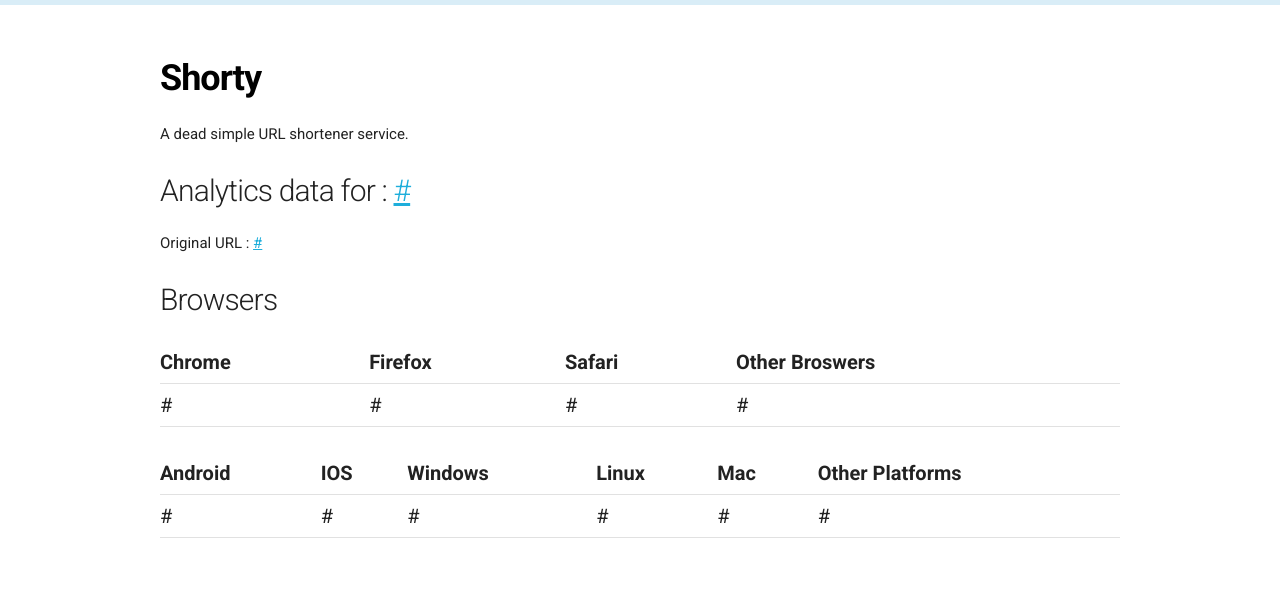
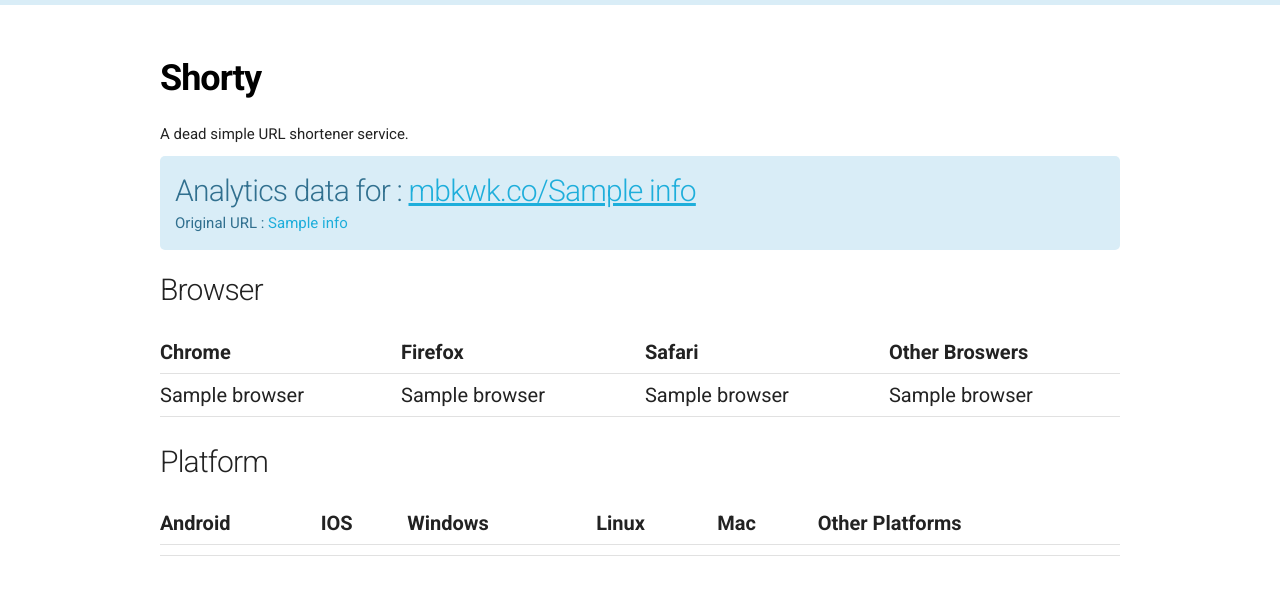
Before and after one commit to highoncarbs/shorty, a Flask app: template templates/data.html in a window 1280 px wide. Shown: the top 595 px of the page. Run offline with Flask 2, Linux system fonts and the light colour scheme; the template is opened without the code that fills it: most values are stand-ins (such as "Sample title", 1, 10 or a date in 2020); lists and menus that the app fills with data are empty; some libraries are stand-ins or nearby versions.

Commit message:
Data table , analytics fixed

```diff
--- a/app.py
+++ b/app.py
@@ -1,18 +1,15 @@
 #!/usr/bin/env python2.7
-# import sqlite3
+
 import sys
 import os
 
 # Flask Import
 from flask import Flask , request , redirect , render_template
-# from sqlite3 import OperationalError
 import MySQLdb
 # token gen import
 from check_encode import random_token
 from check_encode import url_check
-
-# WTFForm Imports
-
+from display_list import list_data
 from sql_table import *
 
 # Setting UTF-8 encoding
@@ -26,30 +23,12 @@
 app.config.from_object('config')
 shorty_host = "http://localhost:5454/"
 
-'''
-# FLask wtf init
-from flask_wtf import Form
-from wtforms import StringField
-from wtforms.validators import DataRequired
-
-class Search_tag(Form):
-	search_input = StringField('search_url' , validators=[DataRequired()])
-
-'''
-
 # MySQL configurations
 
 localhost = "localhost"
 user = "root"
 passwrd = "pass"
 db = "SHORTY"
-
-# app.config['MYSQL_DATABASE_USER'] = 'root'
-# app.config['MYSQL_DATABASE_PASSWORD'] = 'pass'
-# app.config['MYSQL_DATABASE_DB'] = 'SHORTY'
-# app.config['MYSQL_DATABASE_HOST'] = 'localhost'
-# mysql.init_app(app)
-# mysql = MySQL()
 
 
 # url.db -> root folder * Db check fuction*
@@ -75,31 +54,14 @@
 
 
 @app.route('/analytics/<short_url>')
-def testing():
-	display_sql = list_data("short_url")
-	return render_template("table.html" , t_clicks = display_sql)
+def analytics(short_url):
+	info_fetch , counter_fetch , browser_fetch , platform_fetch = list_data(short_url)
 
-'''
-# Not in use
+	return render_template("data.html" , info = info_fetch ,counter = counter_fetch , browser = browser_fetch , platform = platform_fetch)
 
-@app.route('/login')
-def login_user():
-
-	return render_template('login_page.html')
-
-'''
 
 @app.route('/' , methods=['GET' , 'POST'])
 def index():
-
-	'''
-	search = Search_tag()
-	if search.validate_on_submit():
-		return render_template('/search/<search_input>')
-	else:
-		error = "Oops ! The search seems broken."
-		return render_template('index.html' ,form = search)
-	'''
 
 	conn = MySQLdb.connect(localhost , user , passwrd, db)
 	cursor = conn.cursor()
--- a/display_list.py
+++ b/display_list.py
@@ -1,22 +1,49 @@
 import sqlite3
 from config import *
+import MySQLdb
+
+
+# MySQL configurations
+
+localhost = "localhost"
+user = "root"
+passwrd = "pass"
+db = "SHORTY"
+
 
 # !!IMP!!
 # Confirm for SQL Injection adn security !
 # USe of ' ? ' replaced with format()
 def list_data(shorty_url):
 
+	"""
+		Takes short_url for input.
+		Returns counter , browser , platform ticks.
+	"""
 	conn = MySQLdb.connect(localhost , user , passwrd, db)
 	cursor = conn.cursor()
-	su = shorty_url
-	counter_sql = "SELECT URL FROM WEB_URL WHERE S_URL= ?; "
-	browser_sql = "SELECT CHROME , FIREFOX , SAFARI, OTHER_BROWSER FROM WEB_URL WHERE S_URL =?;"
-	platform_sql = "SELECT ANDROID , IOS , WINDOWS, LINUX , MAC , OTHER_PLATFORM FROM WEB_URL WHERE S_URL = ?;"
-	counter_fetch = cursor.execute(counter_sql , (su,)).fetchone()
-	browser_fetch = cursor.execute(browser_sql, (su,)).fetchone()
-	platform_fetch = cursor.execute(platform_sql, (su,)).fetchone()
+	su =[shorty_url]
+	info_sql = "SELECT URL , S_URL FROM WEB_URL WHERE S_URL= %s; "
+	counter_sql = "SELECT COUNTER FROM WEB_URL WHERE S_URL= %s; "
+	browser_sql = "SELECT CHROME , FIREFOX , SAFARI, OTHER_BROWSER FROM WEB_URL WHERE S_URL =%s;"
+	platform_sql = "SELECT ANDROID , IOS , WINDOWS, LINUX , MAC , OTHER_PLATFORM FROM WEB_URL WHERE S_URL = %s;"
+
+
+	# MySQLdb's execute() function expects a list
+	# of objects to be converted so we use [arg ,]
+	# But for sqlite ( args,) works.
+
+
+	cursor.execute(info_sql , su)
+	info_fetch = cursor.fetchone()
+	cursor.execute(counter_sql , su)
+	counter_fetch = cursor.fetchone()
+	cursor.execute(browser_sql,su)
+	browser_fetch = cursor.fetchone()
+	cursor.execute(platform_sql, su)
+	platform_fetch = cursor.fetchone()
 	conn.close()
-	return counter_fetch , browser_fetch , platform_fetch
+	return info_fetch , counter_fetch , browser_fetch , platform_fetch
 
 # Test playground
 # c , b , p = list_data("tiktok")
--- a/static/css/main.css
+++ b/static/css/main.css
@@ -30,6 +30,10 @@
 }
 form{
 	margin: 0;
+}
+
+.search_header{
+	margin-top: 20px;
 }
 
 .material-icons{
@@ -73,6 +77,7 @@
 table{
 	font-size: 20px;
 	width:100%;
+
 }
 thead{
 	font-weight: 700;
@@ -95,3 +100,20 @@
 	background-color:#f5f5f5;
 	transition: .1s all ease-out;
 }
+
+/* Analytics block*/
+.url_info{
+	margin-top: 10px;
+	padding: 15px;
+	background-color:#d9edf7;
+	color : #31708f;
+	border-radius: 5px;
+	margin-bottom: 10px;
+}
+.url_info h4,p{
+	margin: 0;
+	padding:0;
+}
+.data_block{
+	margin-top: 20px;
+}
--- a/templates/data.html
+++ b/templates/data.html
@@ -19,10 +19,12 @@
 </div>
 	<div class=" container modal-content">
 	<!-- Array index ->
+		broswer :
 			CHROME ,
 			FIREFOX,
 			SAFARI,
 			OTHER_BROWSER,
+		platform:
 			ANDROID,
 			IOS,
 			WINDOWS,
@@ -31,11 +33,12 @@
 			OTHER_PLATFORM
 		 -->
 	<div class="url_info">
-	<h4> Analytics data for : <a href="http://localhost:5454/{{url[2]}}">{{url[2]}}</a></h4>
-		<p>Original URL : <a href="{{url[1]}}">{{url[1]}}</a></p>
+	<h4> Analytics data for : <a href="http://localhost:5454/{{info[1]}}">{{'mbkwk.co/'+info[1]}}</a></h4>
+		<p>Original URL : <a style="text-decoration: none" href="{{info[0]}}">{{info[0]}}</a></p>
 	</div>
+	<div class="data_block">
 	 <div class="browser_list">
-		<h4>Browsers</h4>
+		<h4>Browser</h4>
 		<table>
 			<thead>
 				<tr>
@@ -48,15 +51,16 @@
 
 			<tbody>
 				<tr>
-					<td>{{url[5]}}</td>
-					<td>{{url[6]}}</td>
-					<td>{{url[7]}}</td>
-					<td>{{url[8]}}</td>
+					<td>{{browser[0]}}</td>
+					<td>{{browser[1]}}</td>
+					<td>{{browser[2]}}</td>
+					<td>{{browser[3]}}</td>
 				</tr>
 			</tbody>
 		</table>
 	 </div>
 	 <div class="platform_list">
+	 		<h4>Platform</h4>
 	 		<table>
 			<thead>
 				<tr>
@@ -70,17 +74,18 @@
 			</thead>
 			<tbody>
 				<tr>
-					<td>{{url[9]}}</td>
-					<td>{{url[10]}}</td>
-					<td>{{url[11]}}</td>
-					<td>{{url[12]}}</td>
-					<td>{{url[13]}}</td>
-					<td>{{url[14]}}</td>
+					<td>{{platform[0]}}</td>
+					<td>{{platform[1]}}</td>
+					<td>{{platform[2]}}</td>
+					<td>{{platform[3]}}</td>
+					<td>{{platform[4]}}</td>
+					<td>{{platform[5]}}</td>
 				</tr>
 			</tbody>
 		</table>
 
  	</div>
  	</div>
+	</div>
 </body>
 </html>
--- a/templates/index.html
+++ b/templates/index.html
@@ -95,14 +95,12 @@
 		</thead>
 
 		<tbody>
-		{% for url in table
-
-		%}
+		{% for url in table %}
 			<tr>
 				<td style="padding-left: 5px;">{{url[1]}}</td>
 				<td><a href="{{ 'http://localhost:5454/'+url[2]}}">{{ 'http://localhost:5454/'+url[2]}}</a></td>
 				<td style="text-align: center;">{{url[4]}}</td>
-				<td id="info"><a href="{{url_for('data')}}"><i class="material-icons" >info_outline</i></a></td>
+				<td id="info"><a href=" {{url_for('analytics' ,short_url=url[2])}} "><i class="material-icons" >info_outline</i></a></td>
 			</tr>
 
 		{% endfor %}
--- a/templates/search.html
+++ b/templates/search.html
@@ -7,6 +7,8 @@
     new Clipboard('#copy_target');
 	})();
 	</script>
+	<link href="https://fonts.googleapis.com/icon?family=Material+Icons"
+      rel="stylesheet">
 	<link rel="stylesheet" type="text/css" href="../static/css/skeleton.css">
 	<link rel="stylesheet" type="text/css" href="../static/css/normalize.css">
 	<link rel="stylesheet" type="text/css" href="../static/css/main.css">
@@ -28,6 +30,8 @@
 			<th>Original URL</th>
 			<th>Short URL</th>
 			<th>Clicks</th>
+			<th>Info</th>
+
 		</tr>
 	</thead>
 
@@ -37,6 +41,7 @@
 			<td style="padding-left: 5px;">{{url[1]}}</td>
 			<td><a href="{{ 'http://localhost:5454/'+url[2]}}">{{ 'http://localhost:5454/'+url[2]}}</a></td>
 			<td style="text-align: center;">{{url[4]}}</td>
+			<td id="info"><a href=" {{url_for('analytics' ,short_url=url[2])}} "><i class="material-icons" >info_outline</i></a></td>
 		</tr>
 	{% endfor %}
 	</tbody>
```
Lines whose indentation alone changed are shown as unchanged.
